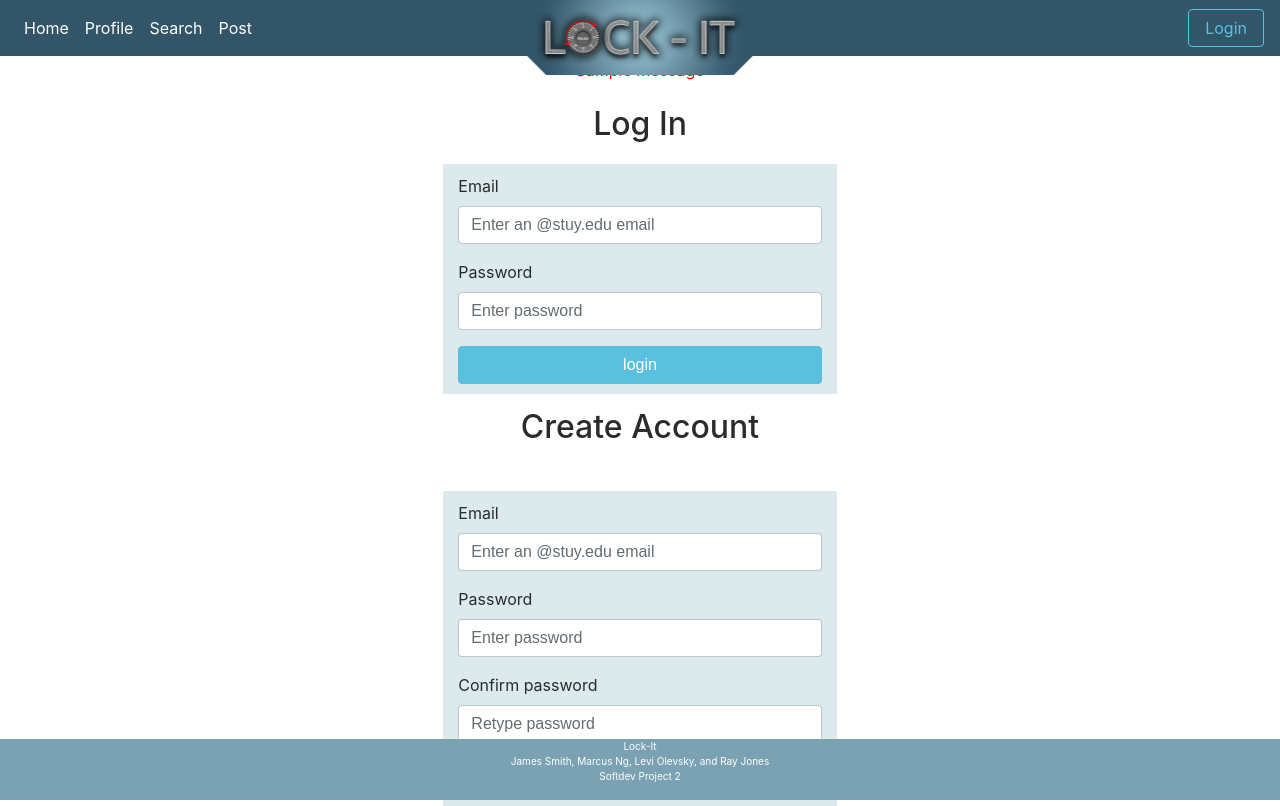
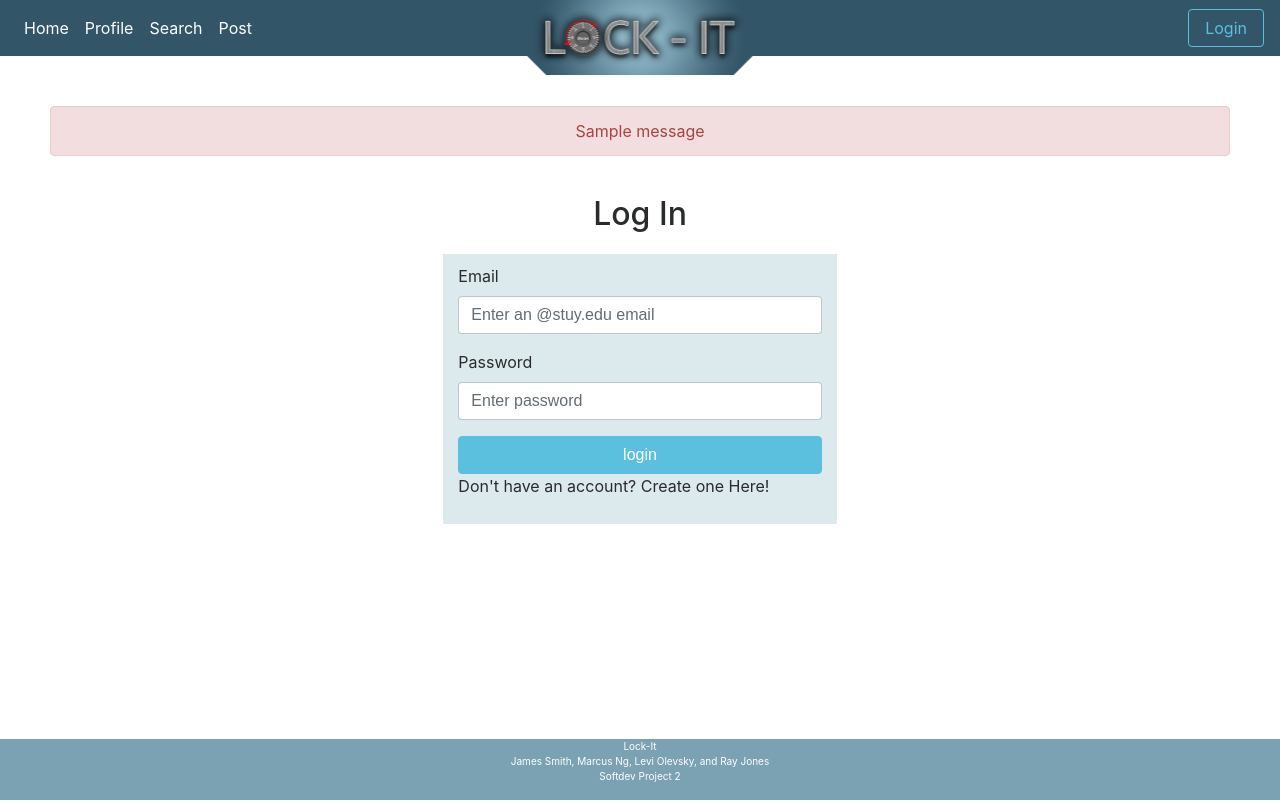
Before and after one commit to JamesSmith1202/somewhat_useful, a Flask app: page /login in a window 1280 px wide. Shown: the top 806 px of the page. Run offline with Flask 2, Linux system fonts and the light colour scheme; one stand-in notice (Sample message) is shown; some libraries are stand-ins or nearby versions.

Commit message:
new code allows for a more beautiful system of login, but needs a bit of formatting

```diff
--- a/main/static/style.css
+++ b/main/static/style.css
@@ -74,6 +74,7 @@ li {
     border-color: #325568;
 }
 
+#right { display:none; }
 
 
 nav-item {
--- a/main/templates/login.html
+++ b/main/templates/login.html
@@ -1,14 +1,28 @@
 {% extends "template.html" %}
 {% block title %}Login{% endblock %}
 {% block content %}
+<br><br>
 {% with messages = get_flashed_messages() %}
 {% if messages %}
   {% for message in messages %}
-    <center><font color="red">{{ message }}</font></center><br>
+    <center><div class="alert alert-danger">{{ message }}</div></center><br>
   {% endfor %}
 {% endif %}
 {% endwith %}
-<h2 class="text-center"> Log In </h2>
+
+<script type="text/javascript">
+        $(function() {
+$('#toggle > span').click(function() {
+    var ix = $(this).index();
+
+    $('#left').toggle( ix === 0 );
+    $('#right').toggle( ix === 1 );
+});        });
+    </script>
+
+
+
+<div id="left"> <h2 class="text-center"> Log In </h2>
 
 <div class="modal-body row">
   <div class="col-md-4"></div>
@@ -24,11 +38,18 @@
       </div>
       <input class="btn btn-info btn-block" type="submit" name="form" value="login">
     </form>
+<p id="toggle">Don't have an account? Create <span>one </span>
+   <span> Here! </span>
+</p>
   </div>
   <div class="col-md-4"></div>
-</div>
+</div> </div>
 
-<h2 class="text-center"> Create Account </h2>
+
+
+
+
+<div id="right"> <h2 class="text-center"> Create Account </h2>
 <br>
 <div class="modal-body row">
   <div class="col-md-4"></div>
@@ -51,6 +72,21 @@
 
   </div>
   <div class="col-md-4"></div>
-</div>
+</div> </div>
+
+
 
 {% endblock %}
+{% block customscript %}
+
+   <script>
+        $(function() {
+$('#toggle > span').click(function() {
+    var ix = $(this).index();
+
+    $('#left').toggle( ix === 0 );
+    $('#right').toggle( ix === 1 );
+});        });
+    </script>
+
+{% endblock %}
--- a/main/templates/template.html
+++ b/main/templates/template.html
@@ -90,6 +90,8 @@
 <script src="https://code.jquery.com/jquery-3.2.1.slim.min.js" integrity="sha384-KJ3o2DKtIkvYIK3UENzmM7KCkRr/rE9/Qpg6aAZGJwFDMVNA/GpGFF93hXpG5KkN" crossorigin="anonymous"></script>
 <script src="https://cdnjs.cloudflare.com/ajax/libs/popper.js/1.12.3/umd/popper.min.js" integrity="sha384-vFJXuSJphROIrBnz7yo7oB41mKfc8JzQZiCq4NCceLEaO4IHwicKwpJf9c9IpFgh" crossorigin="anonymous"></script>
 <script src="https://maxcdn.bootstrapcdn.com/bootstrap/4.0.0-beta.2/js/bootstrap.min.js" integrity="sha384-alpBpkh1PFOepccYVYDB4do5UnbKysX5WZXm3XxPqe5iKTfUKjNkCk9SaVuEZflJ" crossorigin="anonymous"></script>
+      {% block customscript %}
+      {% endblock %}
 </body>
 
 </html>
```
